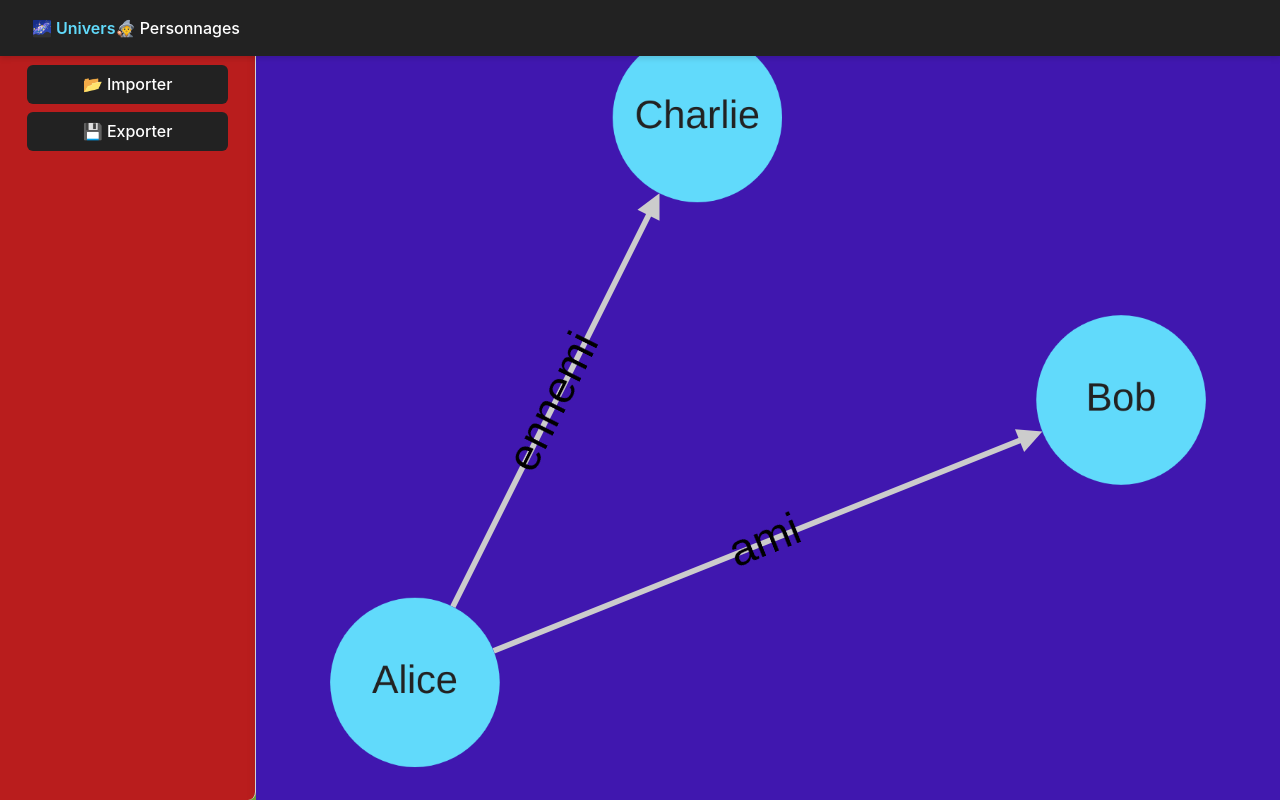
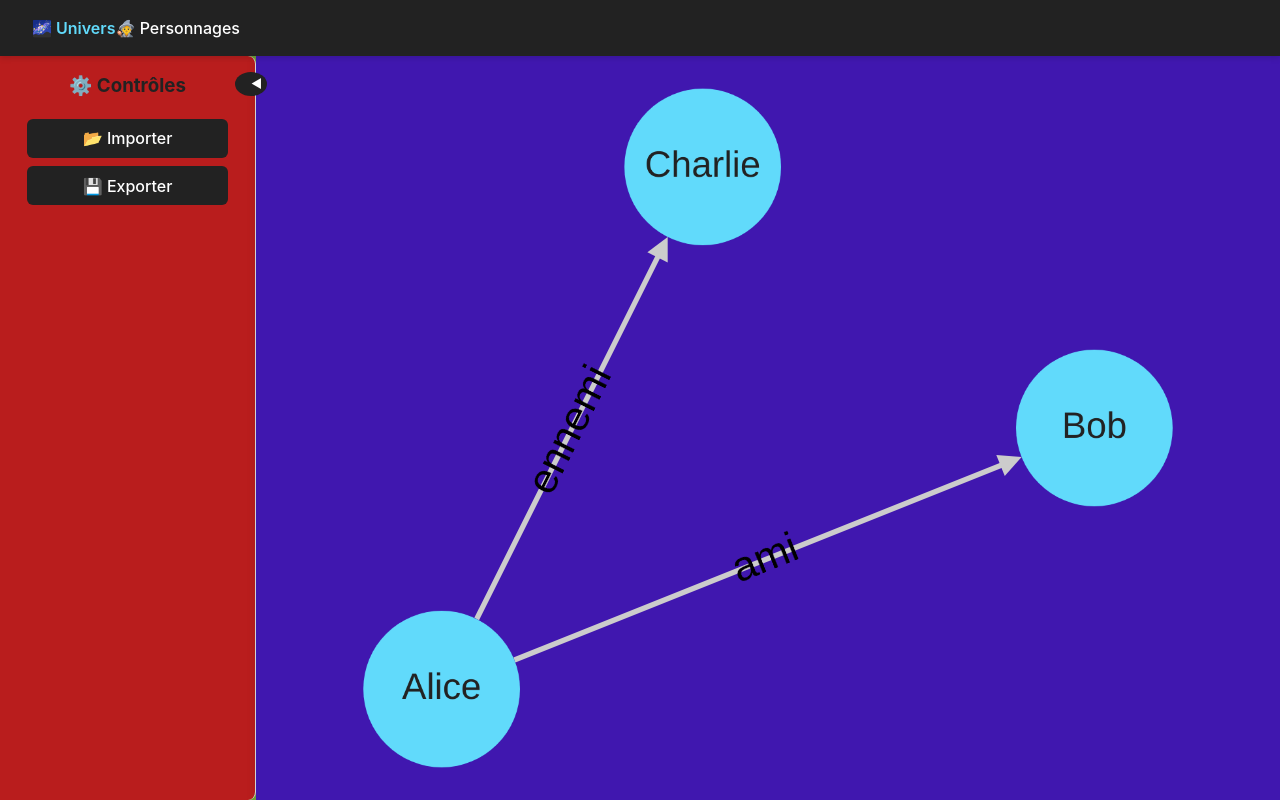
Before and after one commit to Myskdias/EasyBoard, a React (Vite) app in the folder easyboard-ui/: page / in a window 1280 px wide. Built offline with nearby package versions, Linux system fonts and the light colour scheme.

Commit message:
panel retractable

```diff
--- a/easyboard-ui/src/App.css
+++ b/easyboard-ui/src/App.css
@@ -40,10 +40,6 @@ nav a.active {
 /* ==== Contenu principal ==== */
 main {
   flex: 1;
-  padding: 0;          /* ❌ supprime tout l’espace autour */
-  margin: 0;
-  line-height: 1.6;
-  width: 100%;
-  height: 100%;
-  box-sizing: border-box;
+  position: relative; /* <-- référence pour les enfants absolus */
+  overflow: hidden;
 }
--- a/easyboard-ui/src/pages/UniversePage.css
+++ b/easyboard-ui/src/pages/UniversePage.css
@@ -29,7 +29,7 @@
   text-align: center;
 }
 
-.side-panel button {
+.side-panel .panel-button {
   display: block;
   width: 90%;
   margin: 0.5rem auto;
@@ -57,3 +57,42 @@
   border-radius: 0px;
   box-shadow: 0 2px 10px rgba(0,0,0,0.1);
 }
+
+/* conteneur avec état replié */
+.universe-container.collapsed .side-panel {
+  width: 32px;            /* panneau fin */
+  min-width: 32px;
+  padding: 0.5rem 0;      /* réduit l’intérieur */
+}
+
+/* on masque le contenu, on garde que le bouton rond */
+.universe-container.collapsed .panel-content {
+  display: none;
+}
+
+/* le graphe reprend l’espace jusqu’au bord du panneau replié */
+.universe-container.collapsed .graph-container {
+  left: 32px;
+}
+
+.toggle-button {
+  position: absolute;
+  display: block;
+  margin: 0.5rem auto;
+  padding: 0.6rem 1rem;
+  color: white;
+  border-radius: 6px;
+  top: 8px;
+  right: -12px;              /* déborde légèrement sur la zone graphe */
+  width: 2%;
+  height: 24px;
+  z-index: 300;
+  border-radius: 50%;
+  background: #222;
+  color: #fff;
+  border: none;
+  cursor: pointer;
+  font-size: 12px;
+  line-height: 0px;
+  text-align: center;
+}
--- a/easyboard-ui/src/pages/UniversePage.jsx
+++ b/easyboard-ui/src/pages/UniversePage.jsx
@@ -12,6 +12,8 @@ export default function UniversePage() {
   const cyRef = useRef(null);
   const fileInputRef = useRef(null);
   const [cyInstance, setCyInstance] = useState(null);
+  const [isCollapsed, setIsCollapsed] = useState(false);
+
   // === Fonction pour créer / charger le graphe ===
   const loadGraph = (data) => {
     const cy = cytoscape({
@@ -28,23 +30,23 @@ export default function UniversePage() {
           selector: "node",
           style: {
             "background-color": "#61dafb",
-            "label": "data(label)",
+            label: "data(label)",
             "text-valign": "center",
-            "color": "#222",
+            color: "#222",
             "font-size": "14px",
-            "width": "60px",
-            "height": "60px",
+            width: "60px",
+            height: "60px",
           },
         },
         {
           selector: "edge",
           style: {
-            "width": 2,
+            width: 2,
             "line-color": "#ccc",
             "target-arrow-color": "#ccc",
             "target-arrow-shape": "triangle",
             "curve-style": "bezier",
-            "label": "data(label)",
+            label: "data(label)",
             "text-rotation": "autorotate",
           },
         },
@@ -88,12 +90,25 @@ export default function UniversePage() {
   };
 
   return (
-  <div className="universe-container">
+    <div className={`universe-container ${isCollapsed ? "collapsed" : ""}`}>
       <aside className="side-panel">
+        {/* bouton rond collé au bord du panneau */}
+        <button
+          className="toggle-button"
+          onClick={() => setIsCollapsed(!isCollapsed)}
+          title={isCollapsed ? "Ouvrir le panneau" : "Fermer le panneau"}
+        >
+          {isCollapsed ? "▶" : "◀"}
+        </button>
+
+        {/* contenu du panneau (caché quand replié) */}
+        <div className="panel-content">
           <h3>⚙️ Contrôles</h3>
 
-      <button onClick={() => fileInputRef.current.click()}>📂 Importer</button>
-      <button onClick={exportUniverse}>💾 Exporter</button>
+          <button className="panel-button" onClick={() => fileInputRef.current.click()}>
+            📂 Importer
+          </button>
+          <button className="panel-button" onClick={exportUniverse}>💾 Exporter</button>
 
           <input
             ref={fileInputRef}
@@ -102,6 +117,7 @@ export default function UniversePage() {
             style={{ display: "none" }}
             onChange={handleFileChange}
           />
+        </div>
       </aside>
 
       <section ref={cyRef} className="graph-container" />
```
Lines whose indentation alone changed are shown as unchanged.
